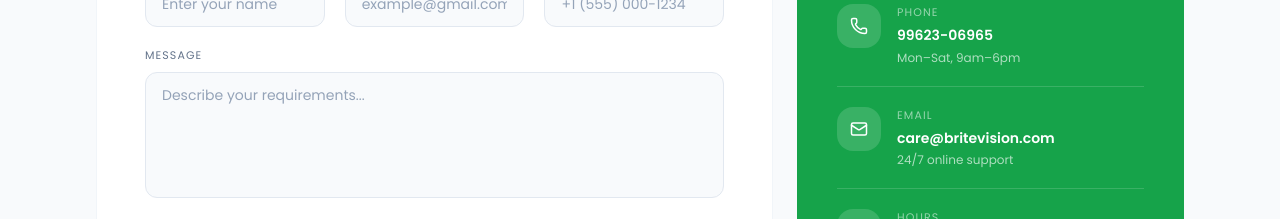
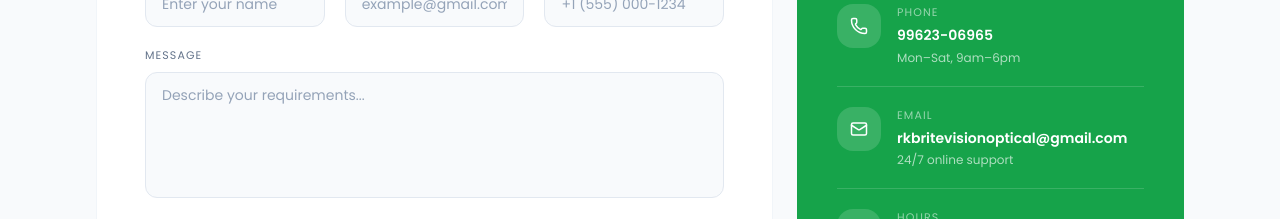
Before and after one commit to Codearrival-Tech/Brite-Vision-Optical, a React (Vite) app in the folder Client/: page / in a window 1280 px wide. Shown: the part 3800-4019 px from the top of the page. Built offline with nearby package versions, Linux system fonts and the light colour scheme; no server answers.

Commit message:
add: updated the footer session

```diff
--- a/Client/src/Pages/ContactSection.tsx
+++ b/Client/src/Pages/ContactSection.tsx
@@ -54,7 +54,7 @@ const INFO_ROWS = [
   {
     icon: <Mail className="w-[18px] h-[18px] text-white" />,
     label: "Email",
-    text: "care@britevision.com",
+    text: "rkbritevisionoptical@gmail.com",
     sub: "24/7 online support",
   },
   {
--- a/Client/src/Pages/Footer.tsx
+++ b/Client/src/Pages/Footer.tsx
@@ -94,7 +94,7 @@ const Footer: React.FC = () => {
               </li>
               <li className="flex items-center gap-3 group">
                 <Mail className="text-emerald-600 shrink-0" size={18} />
-                <span className="text-slate-500 font-medium text-sm">care@britevision.com</span>
+                <span className="text-slate-500 font-medium text-sm">rkbritevisionoptical@gmail.com</span>
               </li>
             </ul>
           </div>
```
